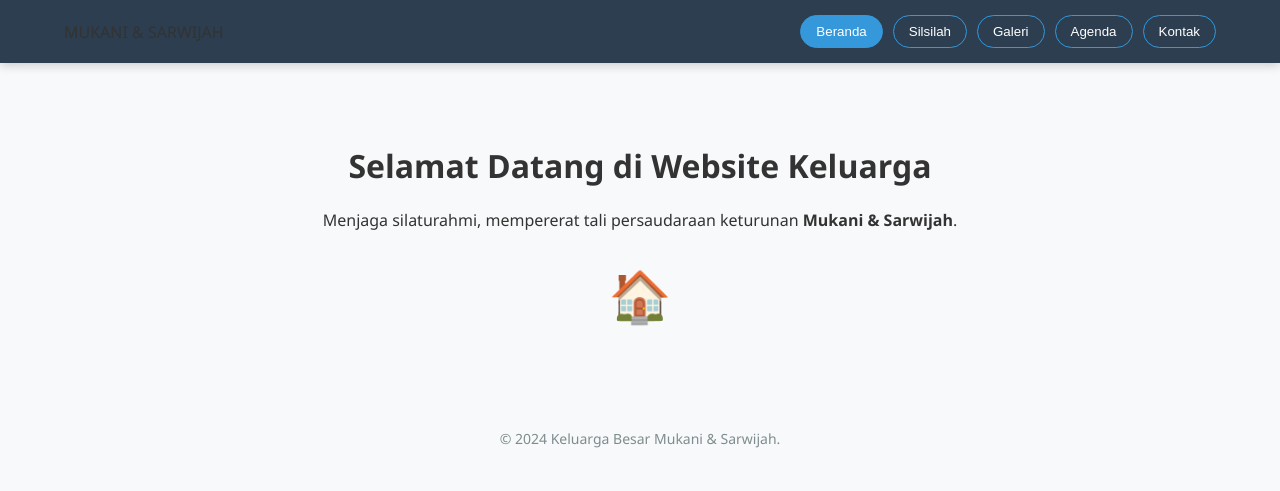
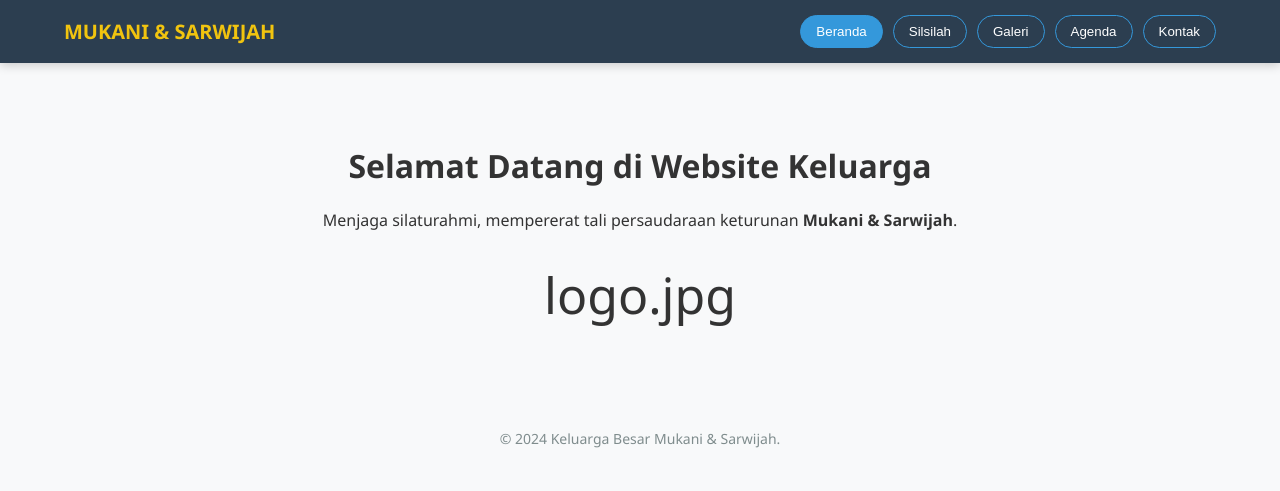
Before and after one commit to sucilestari6339/mukani-family.github.io, a plain HTML site: page index.html in a window 1280 px wide. Drawn offline with Linux system fonts and the light colour scheme.

Commit message:
Update index.html

```diff
--- a/index.html
+++ b/index.html
@@ -98,7 +98,7 @@
 <body>
 
     <nav class="navbar">
-        <div class="logo.jpg">MUKANI & SARWIJAH</div>
+        <div class="logo">MUKANI & SARWIJAH</div>
         <div class="nav-links">
             <button onclick="nav('beranda')" id="btn-beranda" class="active">Beranda</button>
             <button onclick="nav('silsilah')" id="btn-silsilah">Silsilah</button>
@@ -111,7 +111,7 @@
     <div id="beranda" class="content-section active">
         <h1>Selamat Datang di Website Keluarga</h1>
         <p>Menjaga silaturahmi, mempererat tali persaudaraan keturunan <strong>Mukani & Sarwijah</strong>.</p>
-        <div style="margin-top: 30px; font-size: 50px;">🏠</div>
+        <div style="margin-top: 30px; font-size: 50px;">logo.jpg</div>
     </div>
 
     <div id="silsilah" class="content-section">
```
